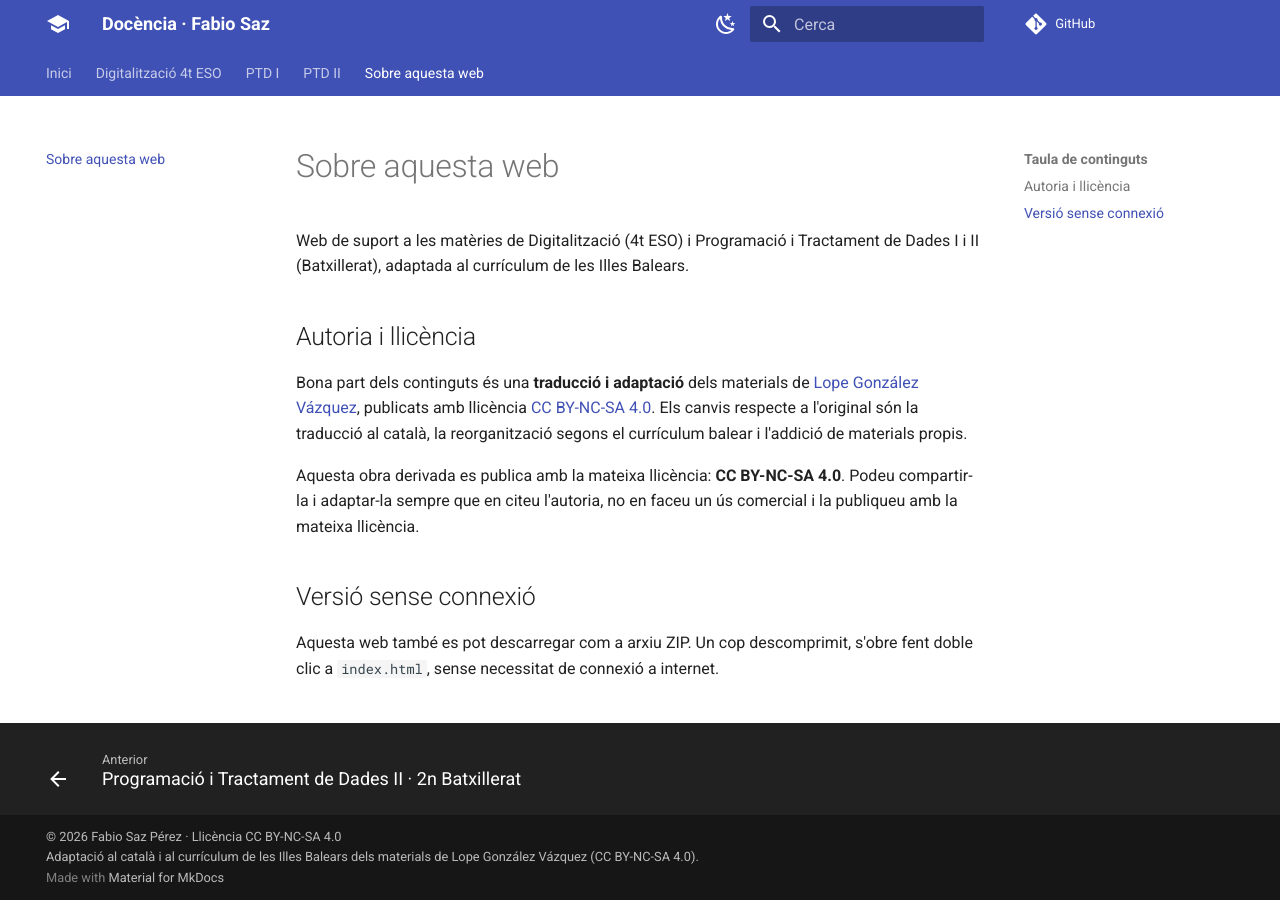
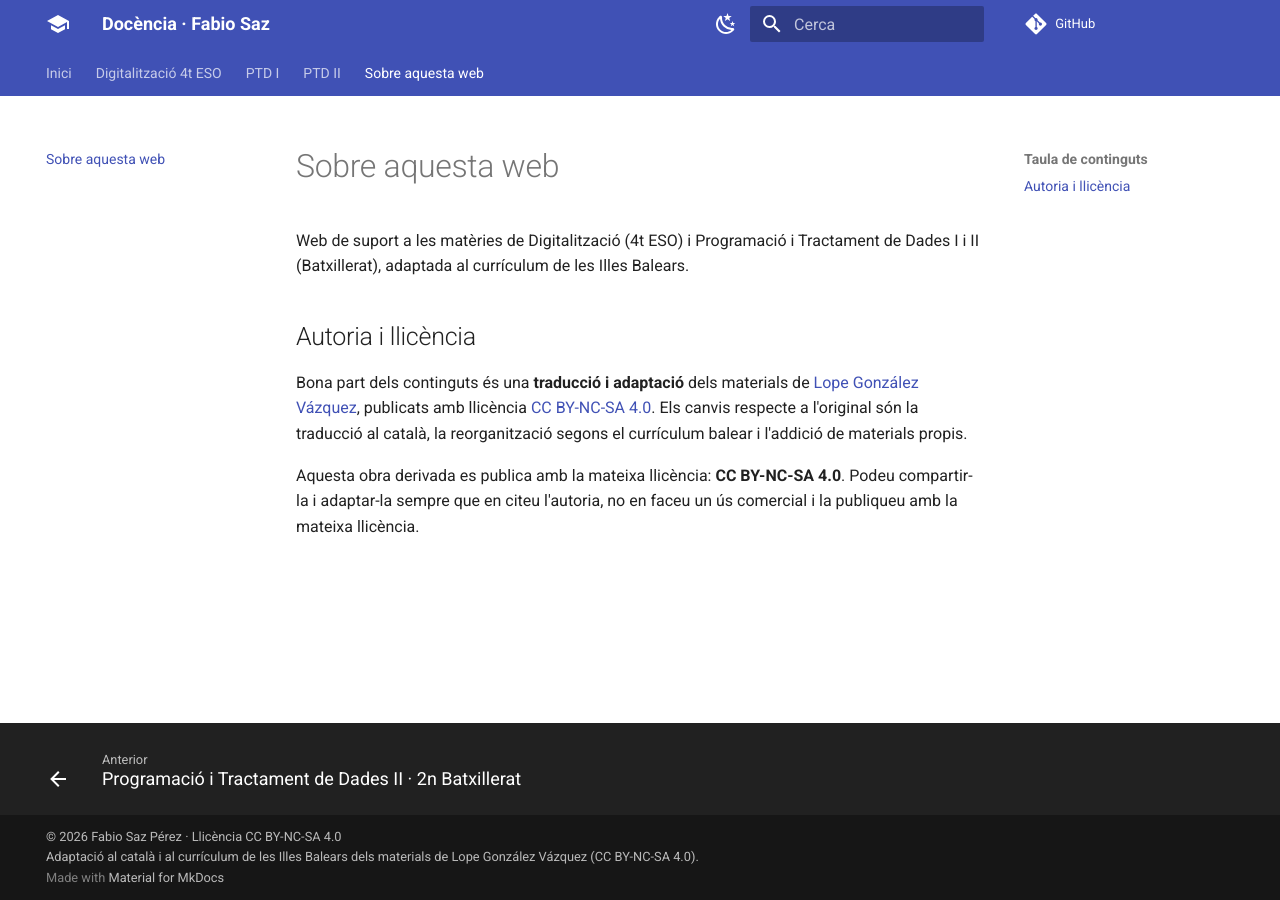
Before and after one commit to Fabiosaz/Docencia, an MkDocs documentation site: the page built from docs/sobre.md, in a window 1280 px wide. Built offline with MkDocs 1.6.1 and Material for MkDocs 9.7.7, drawn with Linux system fonts in a browser that asks for light colours; comment, search, counter and statistics services are not loaded.

Commit message:
Elimina la versió sense connexió: la web només es publica a GitHub Pages
Co-Authored-By: Claude Opus 5.5 <noreply@anthropic.com>
Claude-Session: https://claude.ai/code/session_01X1eiKfs5wPp579FmceJjej

```diff
--- a/docs/sobre.md
+++ b/docs/sobre.md
@@ -7,7 +7,3 @@ Web de suport a les matèries de Digitalització (4t ESO) i Programació i Tract
 Bona part dels continguts és una **traducció i adaptació** dels materials de [Lope González Vázquez](https://lopegonzalez.es/eso-y-bachillerato/), publicats amb llicència [CC BY-NC-SA 4.0](https://creativecommons.org/licenses/by-nc-sa/4.0/deed.ca). Els canvis respecte a l'original són la traducció al català, la reorganització segons el currículum balear i l'addició de materials propis.
 
 Aquesta obra derivada es publica amb la mateixa llicència: **CC BY-NC-SA 4.0**. Podeu compartir-la i adaptar-la sempre que en citeu l'autoria, no en faceu un ús comercial i la publiqueu amb la mateixa llicència.
-
-## Versió sense connexió
-
-Aquesta web també es pot descarregar com a arxiu ZIP. Un cop descomprimit, s'obre fent doble clic a `index.html`, sense necessitat de connexió a internet.
--- a/mkdocs.yml
+++ b/mkdocs.yml
@@ -37,8 +37,6 @@ theme:
 
 plugins:
   - search
-  - offline:
-      enabled: !ENV [OFFLINE, false]
 
 markdown_extensions:
   - admonition
```
Also changed, not shown: 2 other files.
